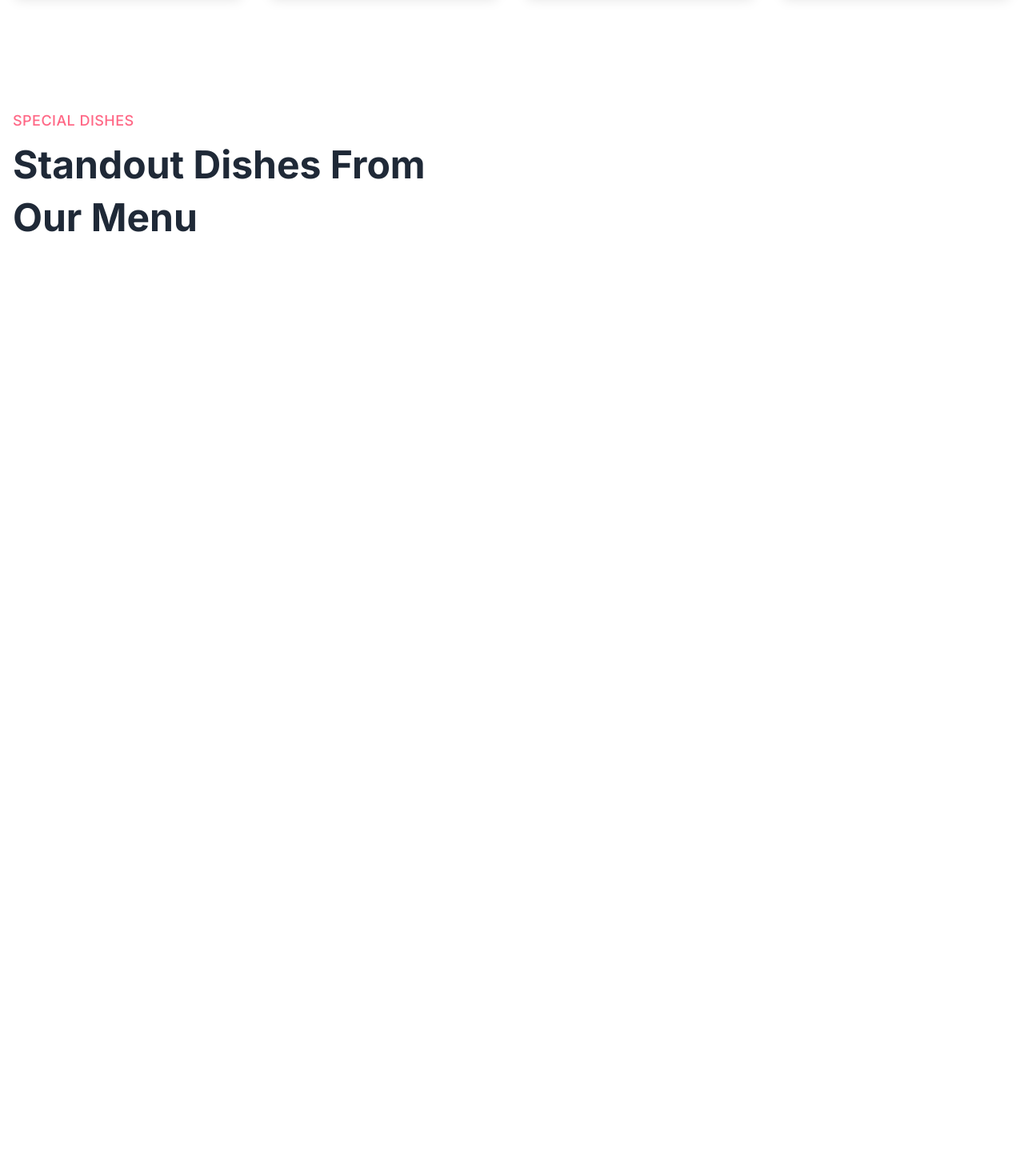
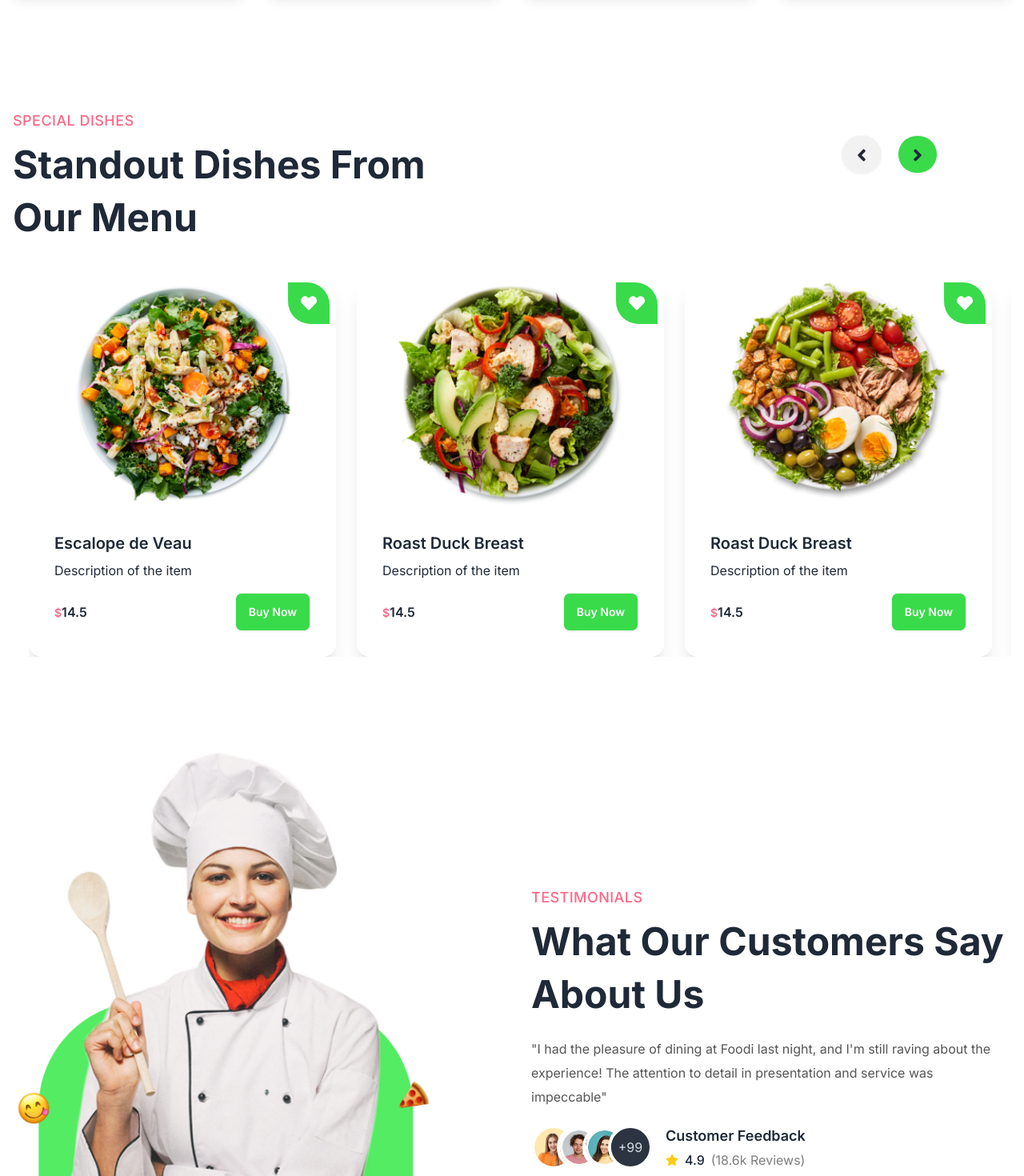
Before and after one commit to TrimZymberi/KuPoBlejna, a React (Vite) app in the folder kupoblejna/: page / in a window 1280 px wide. Shown: the part 1300-2770 px from the top of the page at 80% size. Before the commit the page ends 1685 px from the top, so only its background shows below. Built offline with nearby package versions, Linux system fonts and the light colour scheme.

Commit message:
Slider and Testimonials

```diff
--- a/kupoblejna/package.json
+++ b/kupoblejna/package.json
@@ -16,6 +16,8 @@
     "react-dom": "^18.2.0",
     "react-icons": "^5.1.0",
     "react-router-dom": "^6.22.3",
+    "react-slick": "^0.30.2",
+    "slick-carousel": "^1.8.1",
     "sort-by": "^1.2.0"
   },
   "devDependencies": {
--- a/kupoblejna/src/App.css
+++ b/kupoblejna/src/App.css
@@ -19,3 +19,7 @@
 .title{
     @apply text-4xl md:text-5xl font-bold my-2 md:leading-snug leading-snug
 }
+
+.heartStar{
+    border-radius: 0px 28px 0px 28px;
+}
--- /dev/null
+++ b/kupoblejna/src/components/Cards.jsx
@@ -0,0 +1,43 @@
+import React, { useState } from 'react'
+import {Link} from "react-router-dom"
+import {FaHeart} from "react-icons/fa"
+
+function Cards({item}) {
+    const [isHeartFillted, setIsHeartFillted] = useState(false);
+
+    const handleHeartClick = () => {
+        setIsHeartFillted(!isHeartFillted)
+    }
+
+  return (
+        <div className="card w-96 bg-base-100 shadow-xl relative">
+            <div className={`rating gap-1 absolute right-2 top-2 p-4 heartStar bg-green ${isHeartFillted ?
+                "text-rose-500" : "text-white"} `}
+                onClick={handleHeartClick}
+                >
+                <FaHeart className='h-5 w-5 cursor-pointer'/>
+            </div>
+            <Link to={`/menu/${item._id}`}>
+            <figure>
+                <img src={item.image}
+                alt=""
+                className='hover:scale-105 transition-all duration-200 md:h-72'
+                />
+            </figure>
+            </Link>
+            <div className="card-body">
+                <Link to={`/menu/${item._id}`}>
+                {""}
+                <h2 className="card-title">{item.name}</h2>
+                </Link>
+                <p>Description of the item</p>
+                <div className="card-actions justify-between items-center mt-2">
+                    <h5 className='font-semibold'><span className='text-sm text-red'>$</span>{item.price}</h5>
+                <button className="btn bg-green text-white">Buy Now</button>
+                </div>
+            </div>
+        </div>
+  )
+}
+
+export default Cards
--- a/kupoblejna/src/pages/home/Home.jsx
+++ b/kupoblejna/src/pages/home/Home.jsx
@@ -2,6 +2,7 @@
 import Banner from '../../components/Banner'
 import Categories from './Categories'
 import SpecialDishes from './SpecialDishes'
+import Testimonials from './Testimonials'
 
 const Home = () => {
   return (
@@ -9,6 +10,7 @@
       <Banner/>
       <Categories/>
       <SpecialDishes/>
+      <Testimonials/>
     </div>
   )
 }
--- a/kupoblejna/src/pages/home/SpecialDishes.jsx
+++ b/kupoblejna/src/pages/home/SpecialDishes.jsx
@@ -1,12 +1,106 @@
-import React from 'react'
+import React, { useEffect, useState } from 'react'
+import "slick-carousel/slick/slick.css";
+import "slick-carousel/slick/slick-theme.css";
+import Slider from "react-slick";
+import Cards from '../../components/Cards';
+import {} from "react-icons/fa6"
+import { FaAngleLeft, FaAngleRight } from 'react-icons/fa';
+
+const simpleNextArrow = (props) => {
+    const {className, style, onClick} = props;
+    return (
+        <div className={className} style={{...style, display: "block", background: "red"}}
+        onClick={onClick}
+        >
+        NEXT
+        </div>
+    )
+}
+
+const simplePrevArrow = (props) => {
+    const {className, style, onClick} = props;
+    return (
+        <div className={className} style={{...style, display: "block", background: "green"}}
+        onClick={onClick}
+        >
+        BACK
+        </div>
+    )
+}
 
 const SpecialDishes = () => {
+    const[recipes, setRecipes] = useState([]);
+    const slider = React.useRef(null);
+
+    useEffect(() => {
+        fetch("/menu.json").then(res => res.json())
+        .then(data => {
+            const specials = data.filter((item) => item.category === "popular")
+            setRecipes(specials)
+        })
+    } ,[]);
+
+    //settings
+    const settings = {
+        dots: true,
+        infinite: false,
+        speed: 500,
+        slidesToShow: 3,
+        slidesToScroll: 4,
+        initialSlide: 0,
+        responsive: [
+          {
+            breakpoint: 1024,
+            settings: {
+              slidesToShow: 3,
+              slidesToScroll: 3,
+              infinite: true,
+              dots: true
+            }
+          },
+          {
+            breakpoint: 600,
+            settings: {
+              slidesToShow: 2,
+              slidesToScroll: 2,
+              initialSlide: 2
+            }
+          },
+          {
+            breakpoint: 480,
+            settings: {
+              slidesToShow: 1,
+              slidesToScroll: 1
+            }
+          }
+        ],
+
+        nextArrow: <simpleNextArrow/>,
+        prevArrow: <simplePrevArrow/>
+      };
     return(
-        <div className='section-container my-20'>
+        <div className='section-container my-20 relative'>
             <div className='text-left'>
                 <p className='subtitle'>Special Dishes</p>
                 <h2 className='title md:w-[520px]'>Standout Dishes From Our Menu</h2>
             </div>
+
+            <div className='md:absolute right-3 top-8 mb-10 md:mr-24'>
+                <button onClick={() => slider?.current?.slickPrev()} className='btn p-2 rounded-full ml-5 '>
+                    <FaAngleLeft className='w-8 h-8 p-1'/>
+                </button>
+                <button onClick={() => slider?.current?.slickNext()} className='btn p-2 rounded-full ml-5 bg-green'>
+                    <FaAngleRight className='w-8 h-8 p-1'/>
+                </button>
+            </div>
+
+            <Slider ref={slider} {...settings} className="overflow-hidden mt-10 space-x-5">
+               {
+                recipes.map((item, i) => (
+                    <Cards key={i} item={item} />
+                ))
+               }
+            </Slider>
         </div>
     )
 }
--- /dev/null
+++ b/kupoblejna/src/pages/home/Testimonials.jsx
@@ -0,0 +1,62 @@
+import React from 'react'
+import { FaStar } from 'react-icons/fa'
+
+const Testimonials = () => {
+  return (
+    <div className='section-container'>
+      <div className='flex flex-col md:flex-row items-center justify-between gap-12'>
+        <div className='md:w-1/2'>
+            <img src="/images/home/testimonials/testimonials.png" alt="" />
+        </div>
+        <div className='md:w-1/2'>
+            <div className='text-left'>
+                <p className='subtitle'>Testimonials</p>
+                <h2 className='title'>What Our Customers Say About Us</h2>
+                <blockquote className='my-5 text-secondary leading-[30px]'>
+                    "I had the pleasure of dining at Foodi last night, and I'm still raving about the experience! The
+                    attention to detail in presentation and service was impeccable"
+                </blockquote>
+
+
+
+                {/* avatars*/}
+            <div className='flex items-center gap-4 flex-wrap'>
+                <div className="avatar-group -space-x-6 rtl:space-x-reverse">
+                    <div className="avatar">
+                        <div className="w-12">
+                        <img src="/images/home/testimonials/testimonial1.png" />
+                        </div>
+                    </div>
+                    <div className="avatar">
+                        <div className="w-12">
+                        <img src="/images/home/testimonials/testimonial2.png" />
+                        </div>
+                    </div>
+                    <div className="avatar">
+                        <div className="w-12">
+                        <img src="/images/home/testimonials/testimonial3.png" />
+                        </div>
+                    </div>
+                    <div className="avatar placeholder">
+                        <div className="w-12 bg-neutral text-neutral-content">
+                        <span>+99</span>
+                        </div>
+                    </div>
+                    </div>
+
+                        <div className='space-y-1'>
+                            <h5 className='text-lg font-semibold'>Customer Feedback</h5>
+                            <div className='flex items-center gap-2'>
+                                <FaStar className='text-yellow-400'/>
+                                <span className='font-medium'>4.9</span> <span className='text-[#807E7E]'>(18.6k Reviews)</span>
+                            </div>
+                        </div>
+                    </div>
+                </div>
+            </div>
+      </div>
+    </div>
+  )
+}
+
+export default Testimonials
```
Also changed, not shown: kupoblejna/src/components/Banner.jsx (+10 -0 lines), 1 other file (tests, documents, lock files or other folders).
